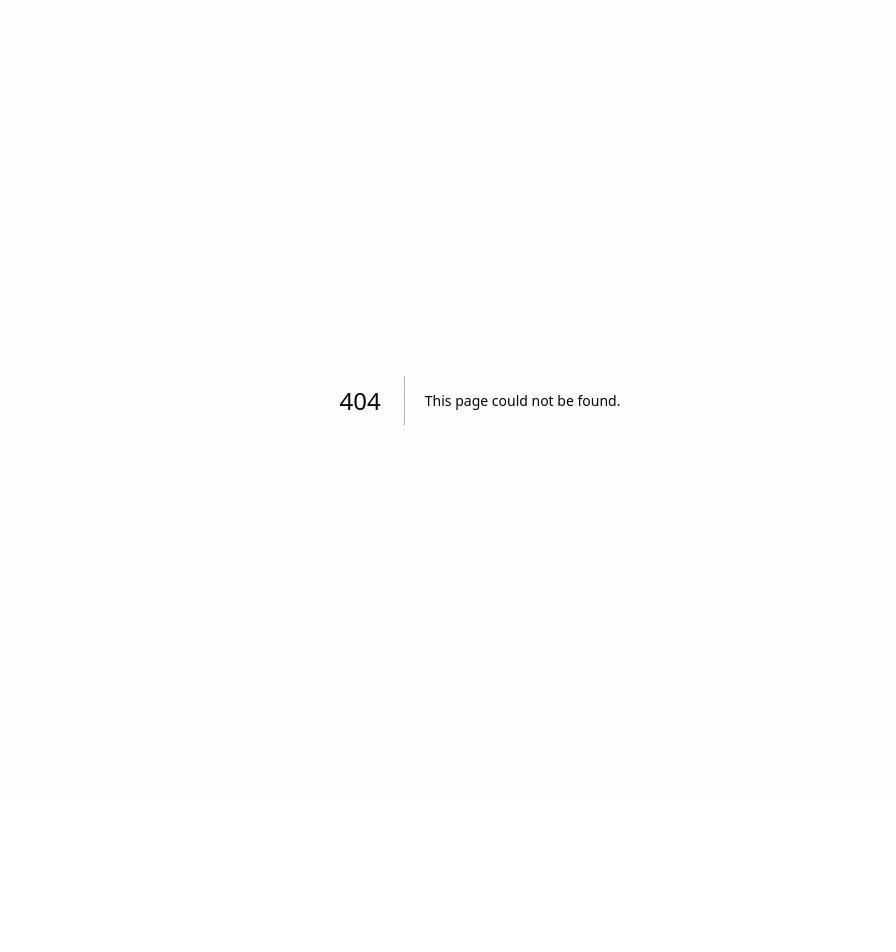
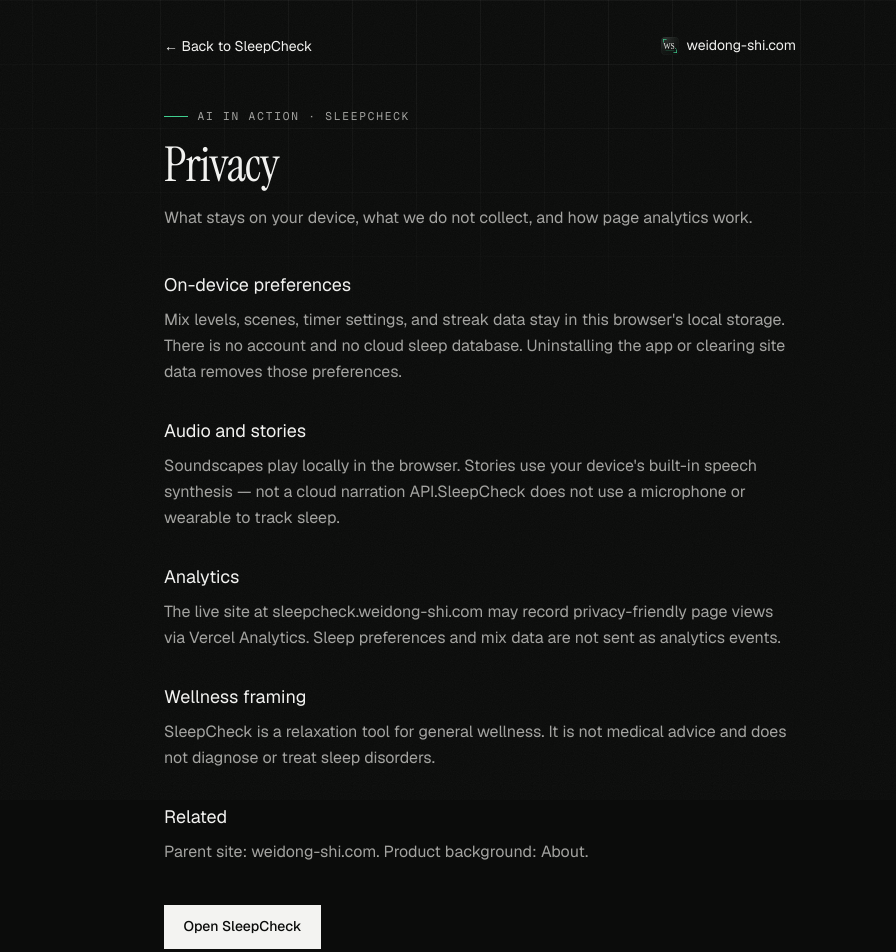
Before and after one commit to weidong808/SleepCheck, a Next.js app: page /privacy in a window 1280 px wide. Before the commit this address had no page. Shown: the top 952 px of the page, without its empty margins (160-1056 px from the left). Before the commit the page ends 800 px from the top, so only its background shows below. Built offline with nearby package versions, Linux system fonts and the light colour scheme.

Commit message:
Add SleepCheck privacy page with local-first and analytics disclosure

```diff
--- a/src/app/about/page.tsx
+++ b/src/app/about/page.tsx
@@ -65,7 +65,14 @@
           <span className="text-foreground">Wellness disclaimer:</span>{" "}
           SleepCheck is a relaxation tool for general wellness. It is not
           medical advice and does not diagnose or treat sleep disorders. If you
-          have ongoing sleep problems, talk with a qualified clinician.
+          have ongoing sleep problems, talk with a qualified clinician.{" "}
+          <Link
+            href="/privacy"
+            className="text-foreground underline-offset-2 hover:underline"
+          >
+            Privacy
+          </Link>
+          .
         </p>
       </div>
 
--- /dev/null
+++ b/src/app/privacy/page.tsx
@@ -0,0 +1,120 @@
+import type { Metadata } from "next";
+import Link from "next/link";
+import { SiteHomeLink } from "@/components/SiteHomeLink";
+import {
+  APP_NAME,
+  APP_URL,
+  SITE_HOME_URL,
+  SITE_SERIES_NAME,
+} from "@/lib/brand";
+
+export const metadata: Metadata = {
+  title: `Privacy · ${APP_NAME}`,
+  description: `How ${APP_NAME} handles on-device preferences, wellness framing, and page analytics.`,
+};
+
+export default function PrivacyPage() {
+  return (
+    <main id="main" className="shell max-w-2xl">
+      <div className="flex flex-wrap items-center justify-between gap-3">
+        <Link
+          href="/"
+          className="touch-target inline-flex items-center text-sm text-muted transition-colors hover:text-foreground"
+        >
+          ← Back to {APP_NAME}
+        </Link>
+        <SiteHomeLink
+          variant="compact"
+          markSize={18}
+          className="touch-target text-sm text-muted"
+        />
+      </div>
+
+      <p className="eyebrow mt-10">
+        {SITE_SERIES_NAME} · {APP_NAME}
+      </p>
+      <h1 className="display mt-4 text-4xl text-foreground sm:text-5xl">
+        Privacy
+      </h1>
+      <p className="mt-4 text-base leading-relaxed text-muted">
+        What stays on your device, what we do not collect, and how page analytics
+        work.
+      </p>
+
+      <div className="mt-10 space-y-8 text-base leading-relaxed text-muted">
+        <section>
+          <h2 className="text-lg text-foreground">On-device preferences</h2>
+          <p className="mt-2">
+            Mix levels, scenes, timer settings, and streak data stay in this
+            browser&apos;s local storage. There is no account and no cloud sleep
+            database. Uninstalling the app or clearing site data removes those
+            preferences.
+          </p>
+        </section>
+
+        <section>
+          <h2 className="text-lg text-foreground">Audio and stories</h2>
+          <p className="mt-2">
+            Soundscapes play locally in the browser. Stories use your
+            device&apos;s built-in speech synthesis — not a cloud narration API.
+            {APP_NAME} does not use a microphone or wearable to track sleep.
+          </p>
+        </section>
+
+        <section>
+          <h2 className="text-lg text-foreground">Analytics</h2>
+          <p className="mt-2">
+            The live site at{" "}
+            <a
+              href={APP_URL}
+              className="text-foreground underline-offset-2 hover:underline"
+              target="_blank"
+              rel="noopener noreferrer"
+            >
+              {APP_URL.replace("https://", "")}
+            </a>{" "}
+            may record privacy-friendly page views via Vercel Analytics. Sleep
+            preferences and mix data are not sent as analytics events.
+          </p>
+        </section>
+
+        <section>
+          <h2 className="text-lg text-foreground">Wellness framing</h2>
+          <p className="mt-2">
+            {APP_NAME} is a relaxation tool for general wellness. It is not
+            medical advice and does not diagnose or treat sleep disorders.
+          </p>
+        </section>
+
+        <section>
+          <h2 className="text-lg text-foreground">Related</h2>
+          <p className="mt-2">
+            Parent site:{" "}
+            <a
+              href={SITE_HOME_URL}
+              className="text-foreground underline-offset-2 hover:underline"
+              target="_blank"
+              rel="noopener noreferrer"
+            >
+              weidong-shi.com
+            </a>
+            . Product background: <Link href="/about" className="text-foreground underline-offset-2 hover:underline">About</Link>.
+          </p>
+        </section>
+      </div>
+
+      <div className="mt-10">
+        <Link href="/" className="btn btn-primary">
+          Open {APP_NAME}
+        </Link>
+      </div>
+
+      <footer className="mt-14 flex flex-col gap-3 border-t border-border pt-5 pb-4 text-xs text-muted sm:flex-row sm:items-center sm:justify-between">
+        <p>© {new Date().getFullYear()} Weidong Shi. All rights reserved.</p>
+        <p className="font-mono tracking-wide uppercase">
+          {SITE_SERIES_NAME} · Privacy
+        </p>
+      </footer>
+    </main>
+  );
+}
--- a/src/components/SleepApp.tsx
+++ b/src/components/SleepApp.tsx
@@ -683,6 +683,12 @@
               className="touch-target inline-flex items-center px-2 text-muted transition-colors hover:text-foreground"
             >
               About
+            </Link>
+            <Link
+              href="/privacy"
+              className="touch-target inline-flex items-center px-2 text-muted transition-colors hover:text-foreground"
+            >
+              Privacy
             </Link>
             <SiteHomeLink
               variant="compact"
@@ -1203,6 +1209,14 @@
                       className="transition-colors hover:text-foreground"
                     >
                       About
+                    </Link>
+                  </li>
+                  <li>
+                    <Link
+                      href="/privacy"
+                      className="transition-colors hover:text-foreground"
+                    >
+                      Privacy
                     </Link>
                   </li>
                   <li>
```
Also changed, not shown: 1 other file (tests, documents, lock files or other folders).
